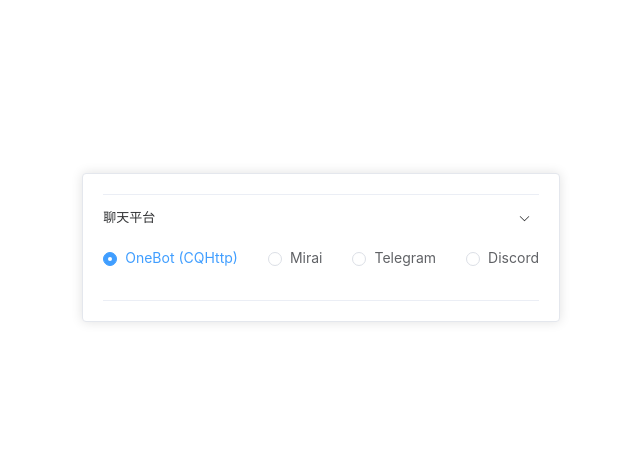
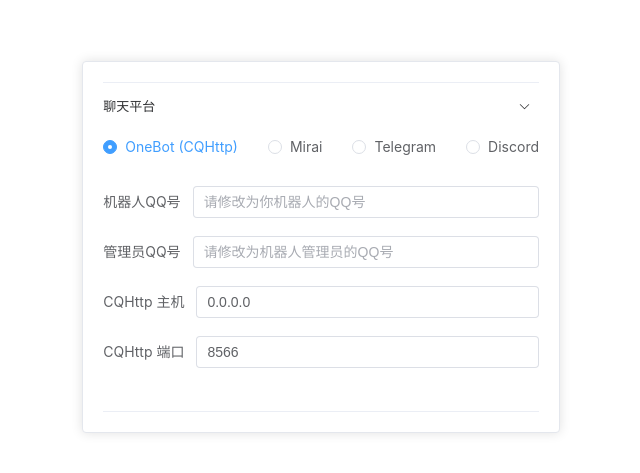
Before and after one commit to zmh-program/web-mirai-panel, a Vue app in the folder frontend/: page / in a window 1280 px wide. Shown: the part 153-626 px from the top of the page, without its empty margins (80-720 px from the left). Built offline with nearby package versions, Linux system fonts and the light colour scheme.

Commit message:
update chat selector

```diff
--- a/frontend/components.d.ts
+++ b/frontend/components.d.ts
@@ -12,8 +12,13 @@
     ElCard: typeof import('element-plus/es')['ElCard']
     ElCollapse: typeof import('element-plus/es')['ElCollapse']
     ElCollapseItem: typeof import('element-plus/es')['ElCollapseItem']
+    ElForm: typeof import('element-plus/es')['ElForm']
+    ElFormItem: typeof import('element-plus/es')['ElFormItem']
+    ElInput: typeof import('element-plus/es')['ElInput']
+    ElInputNumber: typeof import('element-plus/es')['ElInputNumber']
     ElLink: typeof import('element-plus/es')['ElLink']
     ElRadio: typeof import('element-plus/es')['ElRadio']
+    ElRadioButton: typeof import('element-plus/es')['ElRadioButton']
     ElRadioGroup: typeof import('element-plus/es')['ElRadioGroup']
     RouterLink: typeof import('vue-router')['RouterLink']
     RouterView: typeof import('vue-router')['RouterView']
--- a/frontend/src/views/index.vue
+++ b/frontend/src/views/index.vue
@@ -1,9 +1,24 @@
 <script setup lang="ts">
-import { ref } from 'vue'
+import { reactive, ref } from 'vue'
 import type { Ref } from 'vue'
 
 const collapse: Ref<string[]> = ref(['chat']);
 const chatModel: Ref<string> = ref('cqhttp');
+
+const cqhttp = reactive({
+  qq: "",
+  manager_qq: "",
+  host: "0.0.0.0",
+  port: 8566
+})
+const mirai = reactive({
+  qq: "",
+  manager_qq: "",
+  key: "1234567890",
+  reverse_host: "0.0.0.0",
+  reverse_port: 8566,
+})
+
 </script>
 
 <template>
@@ -16,9 +31,21 @@
             <el-radio label='mirai'>Mirai</el-radio>
             <el-radio label='telegram'>Telegram</el-radio>
             <el-radio label='discord'>Discord</el-radio>
-          </el-radio-group>
+          </el-radio-group><br><br>
           <div>
-
+            <el-form :model='cqhttp' v-if='chatModel == "cqhttp"'>
+              <el-form-item label='机器人QQ号'><el-input placeholder='请修改为你机器人的QQ号' v-model='cqhttp.qq' /></el-form-item>
+              <el-form-item label='管理员QQ号'><el-input placeholder='请修改为机器人管理员的QQ号' v-model='cqhttp.manager_qq' /></el-form-item>
+              <el-form-item label='CQHttp 主机'><el-input v-model='cqhttp.host' /></el-form-item>
+              <el-form-item label='CQHttp 端口'><el-input v-model='cqhttp.port' /></el-form-item>
+            </el-form>
+            <el-form :model='cqhttp' v-else-if='chatModel == "mirai"'>
+              <el-form-item label='机器人QQ号'><el-input placeholder='请修改为你机器人的QQ号' v-model='mirai.qq' /></el-form-item>
+              <el-form-item label='管理员QQ号'><el-input placeholder='请修改为机器人管理员的QQ号' v-model='mirai.manager_qq' /></el-form-item>
+              <el-form-item label='Mirai API Key'><el-input placeholder='verifyKey' v-model='mirai.key' /></el-form-item>
+              <el-form-item label='Mirai 主机'><el-input v-model='mirai.reverse_host' /></el-form-item>
+              <el-form-item label='Mirai 端口'><el-input v-model='mirai.reverse_port' /></el-form-item>
+            </el-form>
           </div>
         </el-collapse-item>
       </el-collapse>
```
